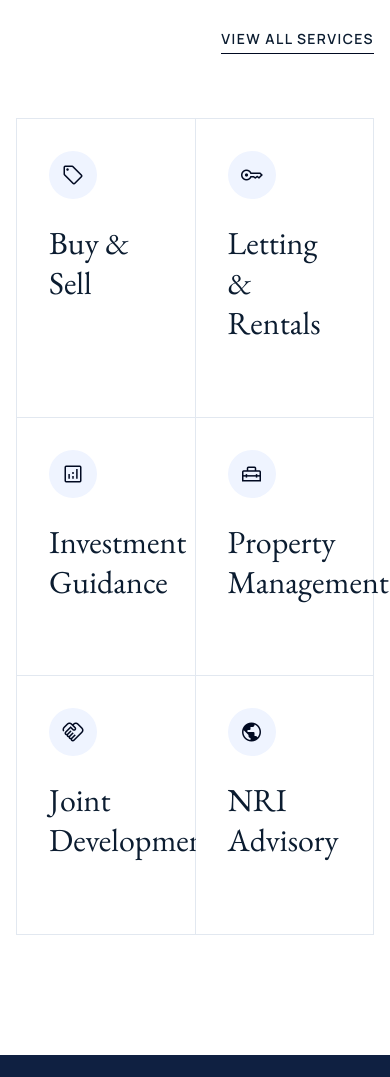
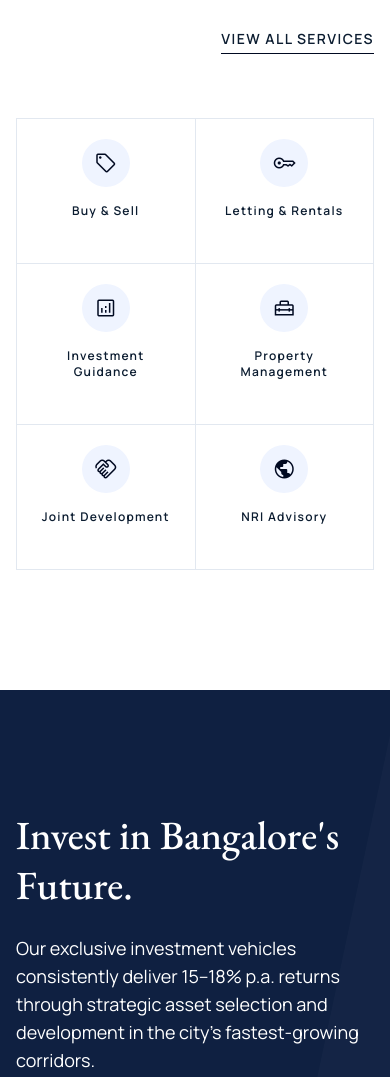
Before and after one commit to DevShehroz1/chronos-india, a website: page src/index.html in a window 390 px wide. Shown: the part 3060-4137 px from the top of the page. Drawn offline with nearby package versions, Linux system fonts and the light colour scheme.

Commit message:
Fix services grid overflow on mobile
Mobile cards now use centered icon + label-caps (12px) layout so nothing
clips in the 2-column grid. Desktop layout unchanged.

Co-Authored-By: Claude Sonnet 4.6 <noreply@anthropic.com>

```diff
--- a/src/index.html
+++ b/src/index.html
@@ -197,53 +197,53 @@
     </div>
 
     <div class="grid grid-cols-2 md:grid-cols-3 gap-px bg-silver-metallic border border-silver-metallic stagger-children">
-      <div class="reveal-up bg-canvas-white p-8 md:p-12 hover:bg-surface transition-colors group">
-        <div class="w-12 h-12 bg-surface-container-low rounded-full flex items-center justify-center text-primary mb-6" aria-hidden="true">
+      <div class="reveal-up bg-canvas-white p-5 md:p-12 flex flex-col items-center text-center md:items-start md:text-left hover:bg-surface transition-colors group">
+        <div class="w-12 h-12 bg-surface-container-low rounded-full flex items-center justify-center text-primary mb-4 md:mb-6 flex-shrink-0" aria-hidden="true">
           <span class="material-symbols-outlined">sell</span>
         </div>
-        <h3 class="font-headline-md text-headline-md mb-4 text-[22px] md:text-headline-md">Buy &amp; Sell</h3>
+        <h3 class="font-label-caps text-label-caps md:font-headline-md md:text-headline-md mb-0 md:mb-4">Buy &amp; Sell</h3>
         <p class="font-body-md text-on-surface-variant mb-6 hidden md:block">Navigating the premium residential and commercial markets with unparalleled discretion and data-driven insight.</p>
-        <span class="material-symbols-outlined text-primary opacity-0 group-hover:opacity-100 group-hover:translate-x-1 transition-all duration-300" aria-hidden="true">arrow_forward</span>
+        <span class="material-symbols-outlined text-primary opacity-0 group-hover:opacity-100 group-hover:translate-x-1 transition-all duration-300 hidden md:block" aria-hidden="true">arrow_forward</span>
       </div>
-      <div class="reveal-up bg-canvas-white p-8 md:p-12 hover:bg-surface transition-colors group">
-        <div class="w-12 h-12 bg-surface-container-low rounded-full flex items-center justify-center text-primary mb-6" aria-hidden="true">
+      <div class="reveal-up bg-canvas-white p-5 md:p-12 flex flex-col items-center text-center md:items-start md:text-left hover:bg-surface transition-colors group">
+        <div class="w-12 h-12 bg-surface-container-low rounded-full flex items-center justify-center text-primary mb-4 md:mb-6 flex-shrink-0" aria-hidden="true">
           <span class="material-symbols-outlined">key</span>
         </div>
-        <h3 class="font-headline-md text-headline-md mb-4 text-[22px] md:text-headline-md">Letting &amp; Rentals</h3>
+        <h3 class="font-label-caps text-label-caps md:font-headline-md md:text-headline-md mb-0 md:mb-4">Letting &amp; Rentals</h3>
         <p class="font-body-md text-on-surface-variant mb-6 hidden md:block">Connecting refined individuals with exceptional properties through a curated portfolio of Bangalore's finest spaces.</p>
-        <span class="material-symbols-outlined text-primary opacity-0 group-hover:opacity-100 group-hover:translate-x-1 transition-all duration-300" aria-hidden="true">arrow_forward</span>
+        <span class="material-symbols-outlined text-primary opacity-0 group-hover:opacity-100 group-hover:translate-x-1 transition-all duration-300 hidden md:block" aria-hidden="true">arrow_forward</span>
       </div>
-      <div class="reveal-up bg-canvas-white p-8 md:p-12 hover:bg-surface transition-colors group">
-        <div class="w-12 h-12 bg-surface-container-low rounded-full flex items-center justify-center text-primary mb-6" aria-hidden="true">
+      <div class="reveal-up bg-canvas-white p-5 md:p-12 flex flex-col items-center text-center md:items-start md:text-left hover:bg-surface transition-colors group">
+        <div class="w-12 h-12 bg-surface-container-low rounded-full flex items-center justify-center text-primary mb-4 md:mb-6 flex-shrink-0" aria-hidden="true">
           <span class="material-symbols-outlined">analytics</span>
         </div>
-        <h3 class="font-headline-md text-headline-md mb-4 text-[22px] md:text-headline-md">Investment Guidance</h3>
+        <h3 class="font-label-caps text-label-caps md:font-headline-md md:text-headline-md mb-0 md:mb-4">Investment Guidance</h3>
         <p class="font-body-md text-on-surface-variant mb-6 hidden md:block">Strategic portfolio diversification through high-yield real estate opportunities and fractional ownership models.</p>
-        <span class="material-symbols-outlined text-primary opacity-0 group-hover:opacity-100 group-hover:translate-x-1 transition-all duration-300" aria-hidden="true">arrow_forward</span>
+        <span class="material-symbols-outlined text-primary opacity-0 group-hover:opacity-100 group-hover:translate-x-1 transition-all duration-300 hidden md:block" aria-hidden="true">arrow_forward</span>
       </div>
-      <div class="reveal-up bg-canvas-white p-8 md:p-12 hover:bg-surface transition-colors group">
-        <div class="w-12 h-12 bg-surface-container-low rounded-full flex items-center justify-center text-primary mb-6" aria-hidden="true">
+      <div class="reveal-up bg-canvas-white p-5 md:p-12 flex flex-col items-center text-center md:items-start md:text-left hover:bg-surface transition-colors group">
+        <div class="w-12 h-12 bg-surface-container-low rounded-full flex items-center justify-center text-primary mb-4 md:mb-6 flex-shrink-0" aria-hidden="true">
           <span class="material-symbols-outlined">home_repair_service</span>
         </div>
-        <h3 class="font-headline-md text-headline-md mb-4 text-[22px] md:text-headline-md">Property Management</h3>
+        <h3 class="font-label-caps text-label-caps md:font-headline-md md:text-headline-md mb-0 md:mb-4">Property Management</h3>
         <p class="font-body-md text-on-surface-variant mb-6 hidden md:block">Comprehensive care for your assets, from tenant relations to physical maintenance and fiscal reporting.</p>
-        <span class="material-symbols-outlined text-primary opacity-0 group-hover:opacity-100 group-hover:translate-x-1 transition-all duration-300" aria-hidden="true">arrow_forward</span>
+        <span class="material-symbols-outlined text-primary opacity-0 group-hover:opacity-100 group-hover:translate-x-1 transition-all duration-300 hidden md:block" aria-hidden="true">arrow_forward</span>
       </div>
-      <div class="reveal-up bg-canvas-white p-8 md:p-12 hover:bg-surface transition-colors group">
-        <div class="w-12 h-12 bg-surface-container-low rounded-full flex items-center justify-center text-primary mb-6" aria-hidden="true">
+      <div class="reveal-up bg-canvas-white p-5 md:p-12 flex flex-col items-center text-center md:items-start md:text-left hover:bg-surface transition-colors group">
+        <div class="w-12 h-12 bg-surface-container-low rounded-full flex items-center justify-center text-primary mb-4 md:mb-6 flex-shrink-0" aria-hidden="true">
           <span class="material-symbols-outlined">handshake</span>
         </div>
-        <h3 class="font-headline-md text-headline-md mb-4 text-[22px] md:text-headline-md">Joint Development</h3>
+        <h3 class="font-label-caps text-label-caps md:font-headline-md md:text-headline-md mb-0 md:mb-4">Joint Development</h3>
         <p class="font-body-md text-on-surface-variant mb-6 hidden md:block">Unlocking land value through transparent partnership models and world-class architectural execution.</p>
-        <span class="material-symbols-outlined text-primary opacity-0 group-hover:opacity-100 group-hover:translate-x-1 transition-all duration-300" aria-hidden="true">arrow_forward</span>
+        <span class="material-symbols-outlined text-primary opacity-0 group-hover:opacity-100 group-hover:translate-x-1 transition-all duration-300 hidden md:block" aria-hidden="true">arrow_forward</span>
       </div>
-      <div class="reveal-up bg-canvas-white p-8 md:p-12 hover:bg-surface transition-colors group">
-        <div class="w-12 h-12 bg-surface-container-low rounded-full flex items-center justify-center text-primary mb-6" aria-hidden="true">
+      <div class="reveal-up bg-canvas-white p-5 md:p-12 flex flex-col items-center text-center md:items-start md:text-left hover:bg-surface transition-colors group">
+        <div class="w-12 h-12 bg-surface-container-low rounded-full flex items-center justify-center text-primary mb-4 md:mb-6 flex-shrink-0" aria-hidden="true">
           <span class="material-symbols-outlined">public</span>
         </div>
-        <h3 class="font-headline-md text-headline-md mb-4 text-[22px] md:text-headline-md">NRI Advisory</h3>
+        <h3 class="font-label-caps text-label-caps md:font-headline-md md:text-headline-md mb-0 md:mb-4">NRI Advisory</h3>
         <p class="font-body-md text-on-surface-variant mb-6 hidden md:block">Specialized cross-border solutions including FEMA compliance, tax advisory, and remote asset oversight.</p>
-        <span class="material-symbols-outlined text-primary opacity-0 group-hover:opacity-100 group-hover:translate-x-1 transition-all duration-300" aria-hidden="true">arrow_forward</span>
+        <span class="material-symbols-outlined text-primary opacity-0 group-hover:opacity-100 group-hover:translate-x-1 transition-all duration-300 hidden md:block" aria-hidden="true">arrow_forward</span>
       </div>
     </div>
   </div>
```
Also changed, not shown: src/output.css.
